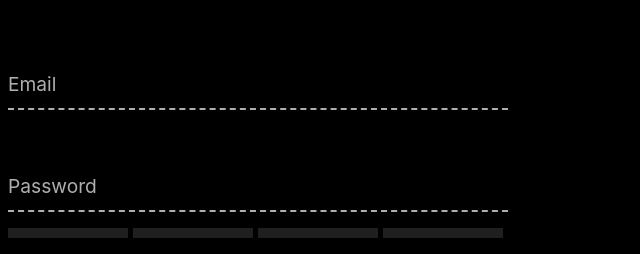
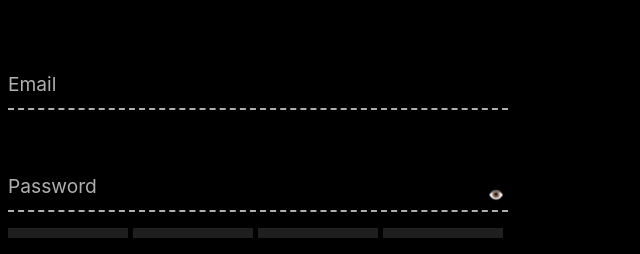
Before and after one commit to lutfiqaraman/animatedform, a Svelte app: page / in a window 1280 px wide. Shown: the top 254 px of the page, without its empty margins (0-640 px from the left). Built offline with nearby package versions, Linux system fonts and the light colour scheme.

Commit message:
add show password function

```diff
--- a/src/App.svelte
+++ b/src/App.svelte
@@ -1,6 +1,8 @@
+<!-- Javascript Code -->
 <script>
   let strength = 0;
   let validations = [];
+  let showPassword = false;
 
   function validatePassword(e) {
     const password = e.target.value;
@@ -17,6 +19,7 @@
 
 </script>
 
+<!-- Style Code -->
 <style>
   form {
     --text-color: #afafaf;
@@ -120,10 +123,16 @@
   .bar-4 {
     background: linear-gradient(to right, yellowgreen, green);
   }
+
+  .toggle-password {
+    position: absolute;
+    cursor: help;
+    font-size: 0.8rem;
+    right: 0.25rem;
+    bottom: 0.5rem;
+  }
 </style>
 
-<!-- Javascript Code -->
-<!-- Style Code -->
 <!-- HTNML Code -->
 <main>
   <form>
@@ -133,9 +142,16 @@
     </div>
 
     <div class="field">
-      <input type="password" name="password" class="input" placeholder="" on:input = { validatePassword }/>
+      <input type={showPassword ? 'text' : 'password'} name="password" class="input" placeholder="" on:input = { validatePassword }/>
       <label for="password" class="label">Password</label>
+
+      <span class="toggle-password"
+        on:mouseenter={() => (showPassword = true)} on:mouseleave={() => (showPassword = false)}>
+          { showPassword ? '🙈' : '👁️' }
+      </span>
     </div>
+
+
 
     <div class="strength">
       <span class="bar bar-1" class:bar-show={ strength > 0 } />
```
